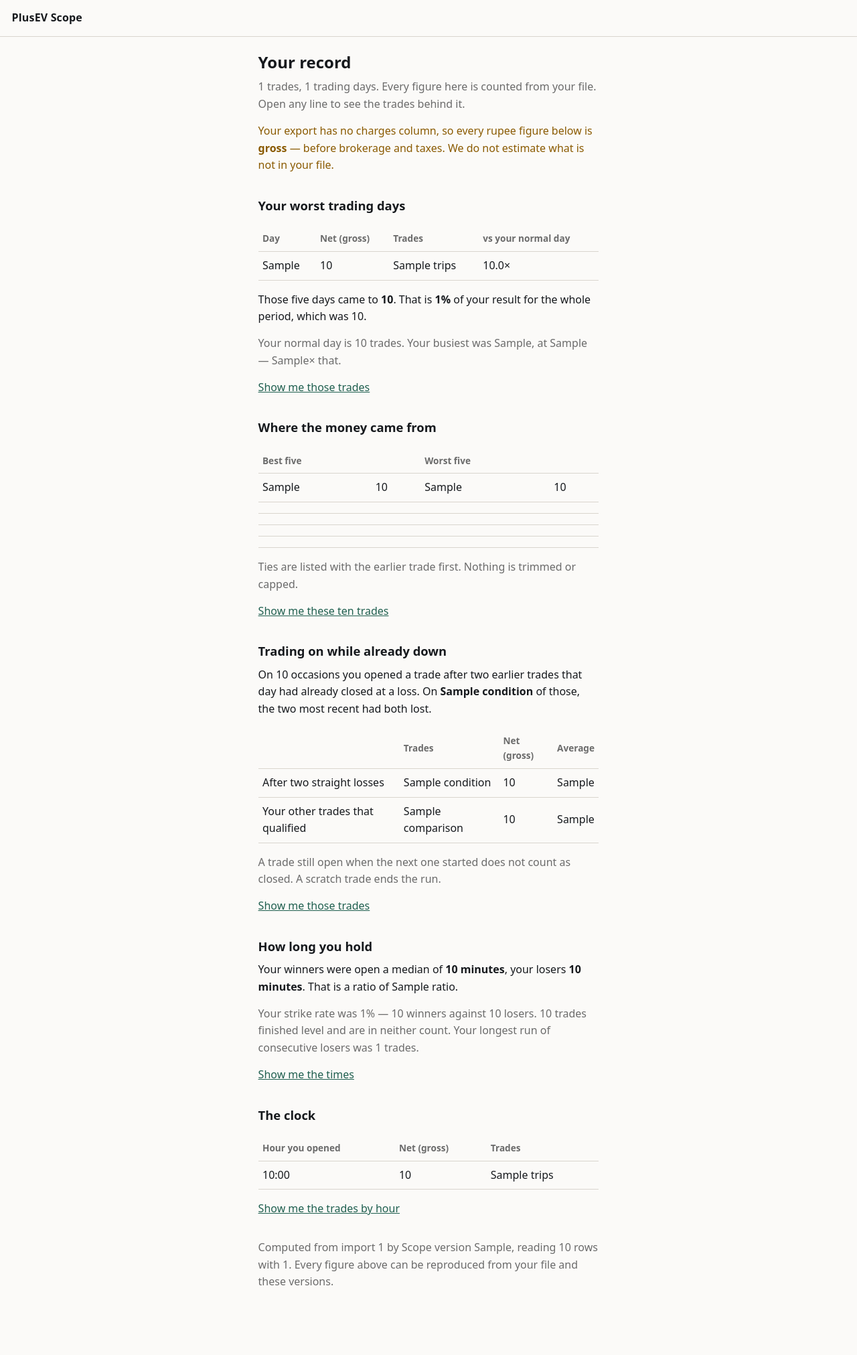
After one commit to stoic97/TradeIntel, a FastAPI app: template services/production/api/templates/mirror.html in a window 1280 px wide. The commit adds this page. Shown: the whole page at 67% size. Run offline with FastAPI, Linux system fonts and the light colour scheme; the template is opened without the code that fills it: most values are stand-ins (such as "Sample title", 1, 10 or a date in 2020); parts of the project's set-up code (start-up, migrations or seed data) failed here and were passed over.

Commit message:
fix(api): the Mirror showed every time in UTC
Found in the browser, not by a test. A trade entered at 09:20 IST rendered as 03:50
and the clock section reported hours 03 to 06 for a day that ran 09 to 12. 'Your
worst hour' is a whole Mirror section; a trader reading 04:00 for a 09:30 trade
would rightly conclude the product cannot be trusted with anything.

The database normalises to UTC, which is right - a stored instant must be
unambiguous (ctr_v1 s4.3). The Mirror then rendered the stored value raw. The unit
tests missed it because the fixture JSON carries +05:30 offsets and never goes
through the database: the page and the tests disagreed and only the page was wrong.

Converted in the loader, once, as trips enter the metric layer - not in a template,
where the hour buckets and the displayed times could drift apart. The trading day is
converted there too, so nothing a trader reads goes through the UTC-derived column
any more (TD-026 stays open for the stored column).

Two further decisions fell out of it. A missing instrument profile now RAISES rather
than falling back to UTC: that fallback was the silent default PRD s9 forbids
wearing different clothes - every time on the page wrong by the instrument's offset
and nothing saying so. And the fixture's synthetic instrument ships a real profile
rather than being special-cased, because a test that exercises a code path real
instruments do not use is a test of the wrong thing.

242 tests, ruff clean.

```diff
--- a/services/production/api/app.py
+++ b/services/production/api/app.py
@@ -17,7 +17,12 @@ from fastapi.responses import HTMLResponse, JSONResponse
 from fastapi.staticfiles import StaticFiles
 from fastapi.templating import Jinja2Templates
 
-from services.production.api import routes_consent, routes_identity, routes_upload
+from services.production.api import (
+    routes_consent,
+    routes_identity,
+    routes_mirror,
+    routes_upload,
+)
 from services.production.api.settings import Settings
 from services.production.db.session import make_engine, run_migrations
 
@@ -49,6 +54,7 @@ def create_app(settings: Settings | None = None) -> FastAPI:
     app.include_router(routes_identity.router)
     app.include_router(routes_consent.router)
     app.include_router(routes_upload.router)
+    app.include_router(routes_mirror.router)
 
     @app.get("/health")
     def health() -> JSONResponse:
--- a/services/production/api/static/scope.css
+++ b/services/production/api/static/scope.css
@@ -60,3 +60,8 @@ label.checkbox input { margin-top: 0.3rem; flex: none; }
 input[type=file] { width: 100%; padding: 0.5rem 0; font: inherit; }
 
 .nav { margin-left: auto; margin-right: 1rem; font-size: 0.92rem; }
+
+.drawer-link { margin: 0.8rem 0 0; }
+.drawer { margin-top: 0.5rem; }
+.drawer-body { border-left: 3px solid var(--rule); padding-left: 0.9rem; }
+.drawer-body table { font-size: 0.9rem; }
--- /dev/null
+++ b/services/production/api/templates/mirror.html
@@ -0,0 +1,133 @@
+{% extends "base.html" %}
+{% macro drawer_link(line, label) %}
+<p class="drawer-link">
+  <button class="link" hx-get="/mirror/{{ line }}/drawer"
+          hx-target="#drawer-{{ line }}" hx-swap="innerHTML"
+          data-line="{{ line }}">{{ label }}</button>
+</p>
+<div id="drawer-{{ line }}" class="drawer"></div>
+{% endmacro %}
+{% block content %}
+<section class="panel">
+  <h1>Your record</h1>
+  <p class="quiet">{{ trips|length }} trades, {{ days.counts|length }} trading days.
+    Every figure here is counted from your file. Open any line to see the trades
+    behind it.</p>
+  {% if not imp.fees_available %}
+  <p class="warn">Your export has no charges column, so every rupee figure below is
+    <strong>gross</strong> — before brokerage and taxes. We do not estimate what is
+    not in your file.</p>
+  {% endif %}
+</section>
+
+<section class="panel">
+  <h2>Your worst trading days</h2>
+  <table>
+    <tr><th>Day</th><th>Net (gross)</th><th>Trades</th><th>vs your normal day</th></tr>
+    {% for day in worst_days.days %}
+    <tr>
+      <td>{{ day.trading_day }}</td>
+      <td>{{ "{:,}".format(day.net|int) }}</td>
+      <td>{{ day.trips }}</td>
+      <td>{{ "%.1f"|format(day.trips / days.normal_day|float) }}×</td>
+    </tr>
+    {% endfor %}
+  </table>
+  <p>Those five days came to <strong>{{ "{:,}".format(worst_days.sum|int) }}</strong>.
+    {% if share.shown_as_percentage %}
+      That is <strong>{{ share.share_percent }}%</strong> of your result for the
+      whole period, which was {{ "{:,}".format(share.total|int) }}.
+    {% else %}
+      Your result for the whole period was {{ "{:,}".format(share.total|int) }}.
+      The other {{ share.other_days_count }} days were net
+      {{ "{:,}".format(share.other_days_net|int) }}.
+    {% endif %}
+  </p>
+  <p class="quiet">Your normal day is {{ days.normal_day }} trades. Your busiest was
+    {{ days.busiest_day }}, at {{ days.busiest_trips }} — {{ days.busiest_vs_normal }}×
+    that.</p>
+  {{ drawer_link("worst-days", "Show me those trades") }}
+</section>
+
+<section class="panel">
+  <h2>Where the money came from</h2>
+  <table>
+    <tr><th>Best five</th><th></th><th>Worst five</th><th></th></tr>
+    {% for i in range(5) %}
+    <tr>
+      <td>{{ best[i].trading_day if i < best|length }}</td>
+      <td>{{ "{:,}".format(best[i].net|int) if i < best|length }}</td>
+      <td>{{ worst[i].trading_day if i < worst|length }}</td>
+      <td>{{ "{:,}".format(worst[i].net|int) if i < worst|length }}</td>
+    </tr>
+    {% endfor %}
+  </table>
+  <p class="quiet">Ties are listed with the earlier trade first. Nothing is trimmed
+    or capped.</p>
+  {{ drawer_link("best-worst-trades", "Show me these ten trades") }}
+</section>
+
+<section class="panel">
+  <h2>Trading on while already down</h2>
+  <p>On {{ two_losses.population }} occasions you opened a trade after two earlier
+    trades that day had already closed at a loss. On
+    <strong>{{ two_losses.condition }}</strong> of those, the two most recent had
+    both lost.</p>
+  <table>
+    <tr><th></th><th>Trades</th><th>Net (gross)</th><th>Average</th></tr>
+    <tr>
+      <td>After two straight losses</td>
+      <td>{{ two_losses.condition }}</td>
+      <td>{{ "{:,}".format(two_losses.condition_net|int) }}</td>
+      <td>{{ two_losses.condition_mean }}</td>
+    </tr>
+    <tr>
+      <td>Your other trades that qualified</td>
+      <td>{{ two_losses.comparison }}</td>
+      <td>{{ "{:,}".format(two_losses.comparison_net|int) }}</td>
+      <td>{{ two_losses.comparison_mean }}</td>
+    </tr>
+  </table>
+  <p class="quiet">A trade still open when the next one started does not count as
+    closed. A scratch trade ends the run.</p>
+  {{ drawer_link("two-straight-losses", "Show me those trades") }}
+</section>
+
+<section class="panel">
+  <h2>How long you hold</h2>
+  <p>Your winners were open a median of
+    <strong>{{ (holding.winners_median_seconds / 60)|int }} minutes</strong>, your
+    losers <strong>{{ (holding.losers_median_seconds / 60)|int }} minutes</strong>.
+    {% if holding.ratio %}That is a ratio of {{ holding.ratio }}.{% endif %}</p>
+  <p class="quiet">Your strike rate was {{ strike.rate_percent }}% —
+    {{ strike.wins }} winners against {{ strike.losses }} losers.
+    {% if strike.scratches %}{{ strike.scratches }} trades finished level and are in
+    neither count.{% endif %}
+    Your longest run of consecutive losers was {{ run.length }} trades{% if run.crosses_days %},
+    running across {{ run.days|length }} days{% endif %}.</p>
+  {{ drawer_link("holding-time", "Show me the times") }}
+</section>
+
+<section class="panel">
+  <h2>The clock</h2>
+  <table>
+    <tr><th>Hour you opened</th><th>Net (gross)</th><th>Trades</th></tr>
+    {% for hour in hours %}
+    <tr>
+      <td>{{ "%02d"|format(hour.hour) }}:00</td>
+      <td>{{ "{:,}".format(hour.net|int) }}</td>
+      <td>{{ hour.trips }}{% if hour.small_sample %}
+        <span class="quiet">— few trades</span>{% endif %}</td>
+    </tr>
+    {% endfor %}
+  </table>
+  {{ drawer_link("by-hour", "Show me the trades by hour") }}
+</section>
+
+<section class="panel">
+  <p class="quiet">Computed from import {{ imp.id }} by Scope version
+    {{ imp.code_version }}, reading {{ imp.rows_in }} rows with
+    {{ imp.adapter_id }}. Every figure above can be reproduced from your file and
+    these versions.</p>
+</section>
+{% endblock %}
```
Also changed, not shown: services/production/api/routes_mirror.py (added, +93 -0 lines), services/production/api/templates/_drawer.html (added, +19 -0 lines), services/production/api/templates/mirror_empty.html (added, +9 -0 lines), services/production/ctr/profiles/MCX_WIDGETOIL.yaml (added, +16 -0 lines), services/production/mirror/loader.py (added, +88 -0 lines), tests/unit/mirror/test_page.py (added, +226 -0 lines).
